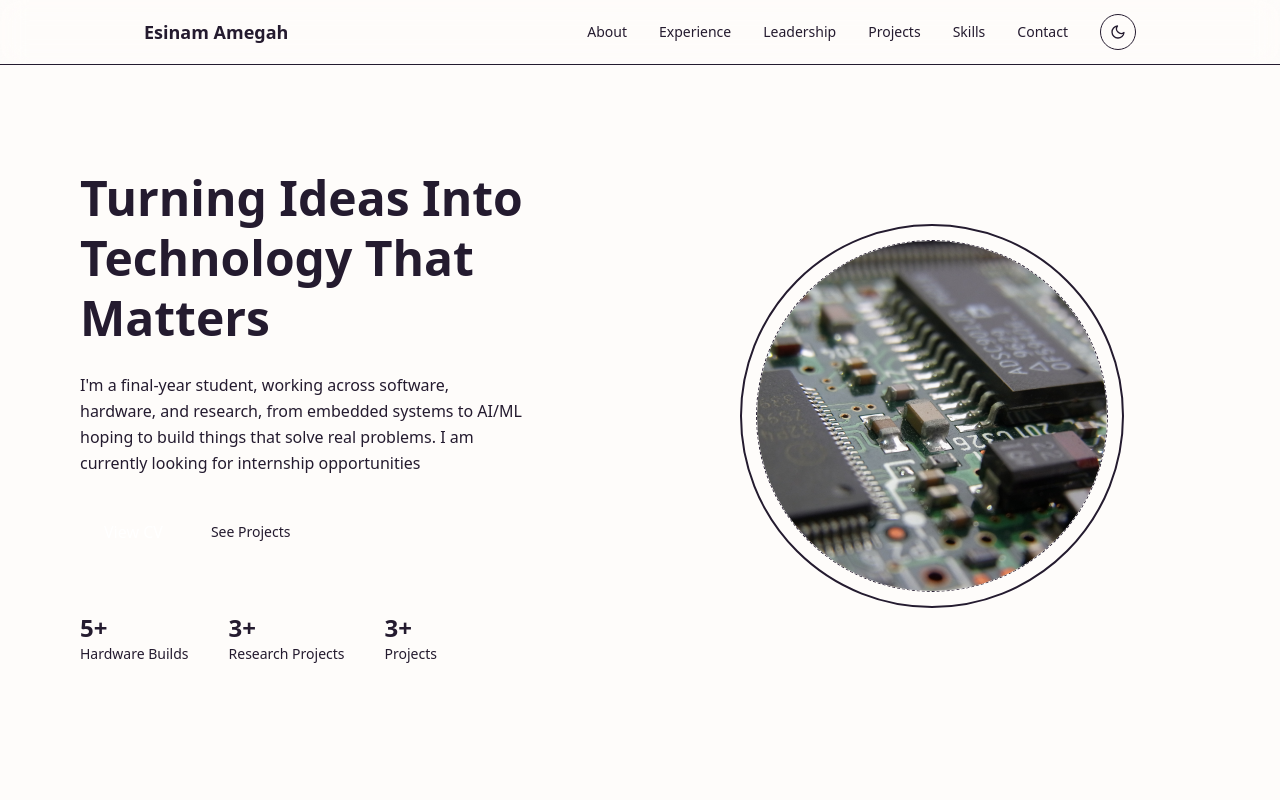
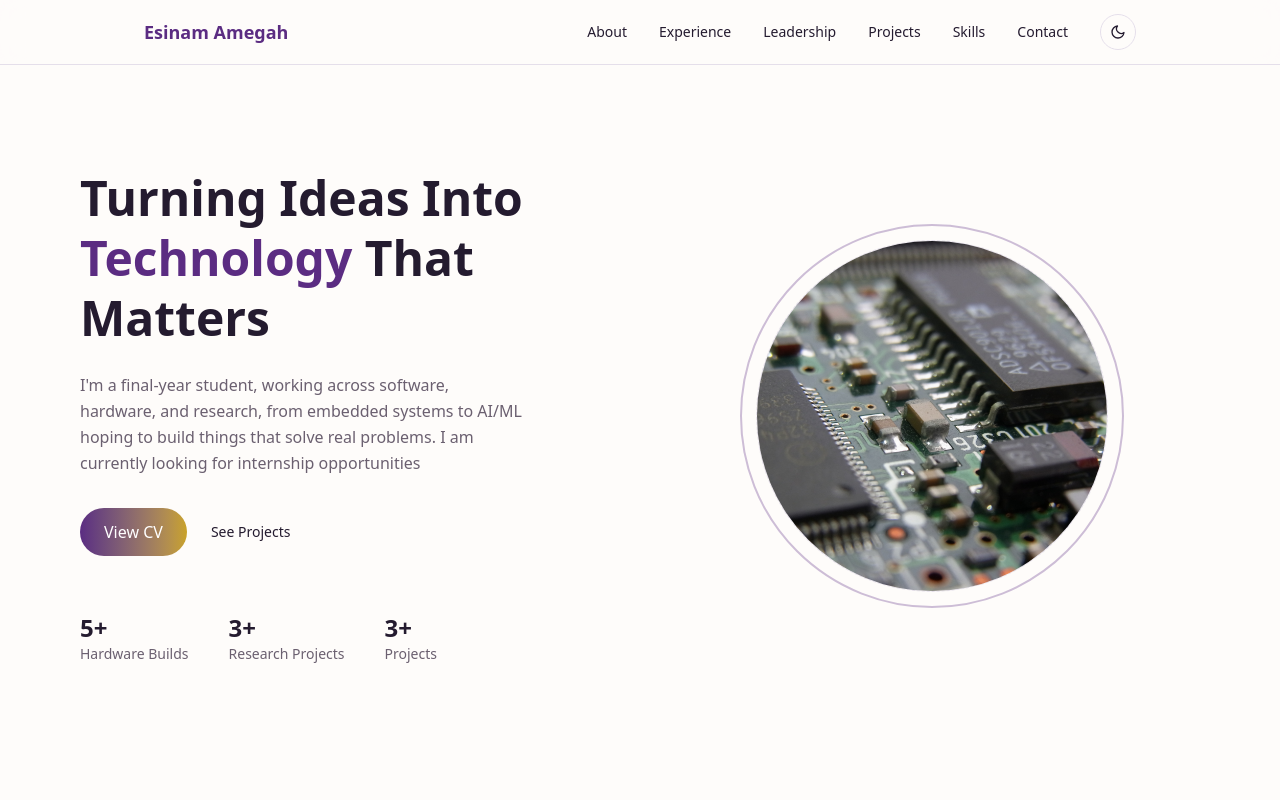
Before and after one commit to essey004/portfolio-website, a Next.js app: page / in a window 1280 px wide. Shown: the top 800 px of the page. Built offline with nearby package versions, Linux system fonts and the light colour scheme.

Commit message:
Fix theme problems

```diff
--- a/app/globals.css
+++ b/app/globals.css
@@ -1,4 +1,5 @@
 @import "tailwindcss";
+
 :root {
   --bg: #FEFCFA;
   --text: #241B2F;
@@ -17,6 +18,16 @@
   --accent-gold: #E5C158;
   --border: #3A3145;
   --tag-text: #F0DFA0;
+}
+
+@theme {
+  --color-bg: var(--bg);
+  --color-text: var(--text);
+  --color-text-muted: var(--text-muted);
+  --color-border: var(--border);
+  --color-accent-purple: var(--accent-purple);
+  --color-accent-gold: var(--accent-gold);
+  --color-tag-text: var(--tag-text);
 }
 
 html, body {
```
